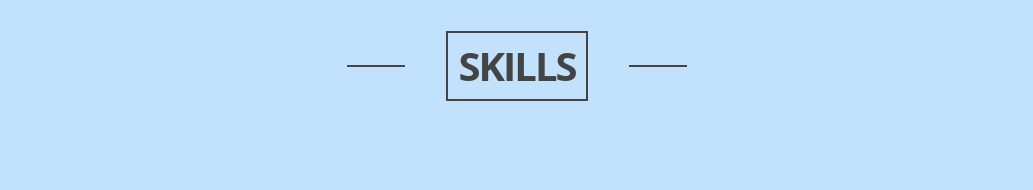
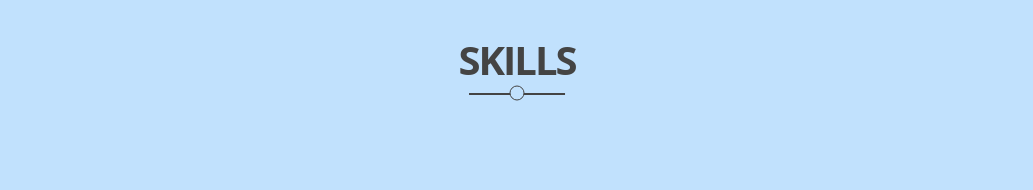
Before and after one commit to Amr-Elharery/Elharery-Page, a plain HTML site: page index.html in a window 1280 px wide. Shown: the part 1823-2013 px from the top of the page, without its empty margins (123-1156 px from the left). Drawn offline with Linux system fonts and the light colour scheme; a web font is replaced by a local one.

Commit message:
Modify"New"

```diff
--- a/Css/style.css
+++ b/Css/style.css
@@ -59,17 +59,17 @@ body .spikes::after {
   letter-spacing: -2px;
   color: #444;
   padding: 10px;
-  border: 2px solid #444;
+  /*border: 2px solid #444;*/
 }
 .main-heading::before{
   content: '';
+  background-color: #444444;
+  top: 100%;
+  left: 50%;
+  transform: translateX(-50%);
+  width: 70%;
   height: 2px;
-  width:42%;
   position: absolute;
-  left:-101px;
-  top: 50%;
-  transform: translateY(-50%);
-  background-color: #444444;
 }
 @media (max-width: 767px){
   .main-heading::before{
@@ -79,13 +79,15 @@ body .spikes::after {
 }
 .main-heading::after{
   content: '';
-  height: 2px;
-  width: 42%;
+  height: 13px;
+  width: 13px;
+  border-radius: 50%;
   position: absolute;
-  right: -101px;
-  top: 50%;
-  transform: translateY(-50%);
-  background-color: #444444;
+  left: 50%;
+  top: 100%;
+  transform: translate(-50%, -50%);
+  border:1px solid #444444;
+  background-color: #FFF;
 }
 @media (max-width: 767px){
   .main-heading::after{
@@ -349,6 +351,9 @@ header {
 .skills {
   padding: 80px 0;
   background-color: rgba(100, 180, 250, 0.4); }
+.skills .main-heading::after{
+  background-color: rgb(193 225 253);
+}
 .skills .container .skillsHolder {
   padding: 0 100px;
   display: flex;
--- a/index.html
+++ b/index.html
@@ -147,7 +147,7 @@
                     </div>
 <!--                    <i class="fab fa-python"></i>-->
                     <div class="progress">
-                        <span style="width:30%" data-progress="30%"></span>
+                        <span style="width:60%" data-progress="60%"></span>
                     </div>
                 </div>
             </div>
```
Lines whose indentation alone changed are shown as unchanged.
